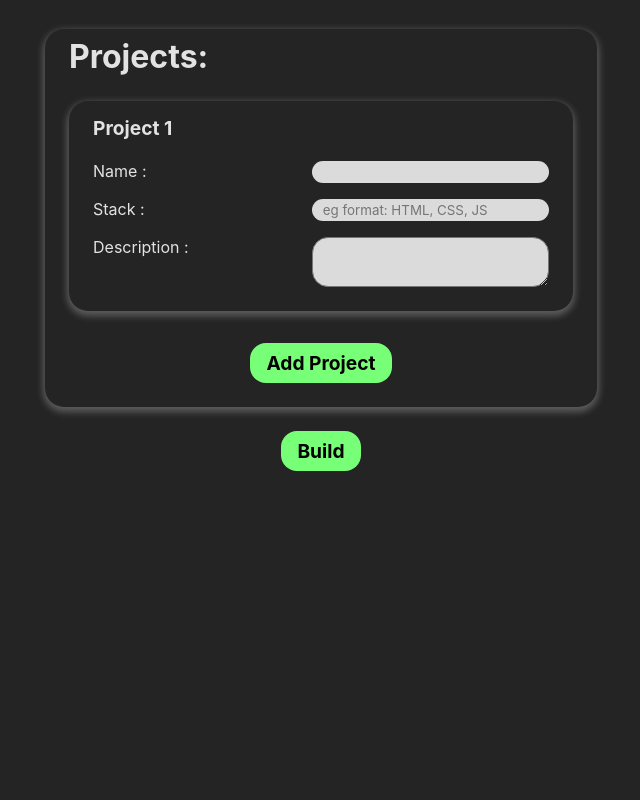
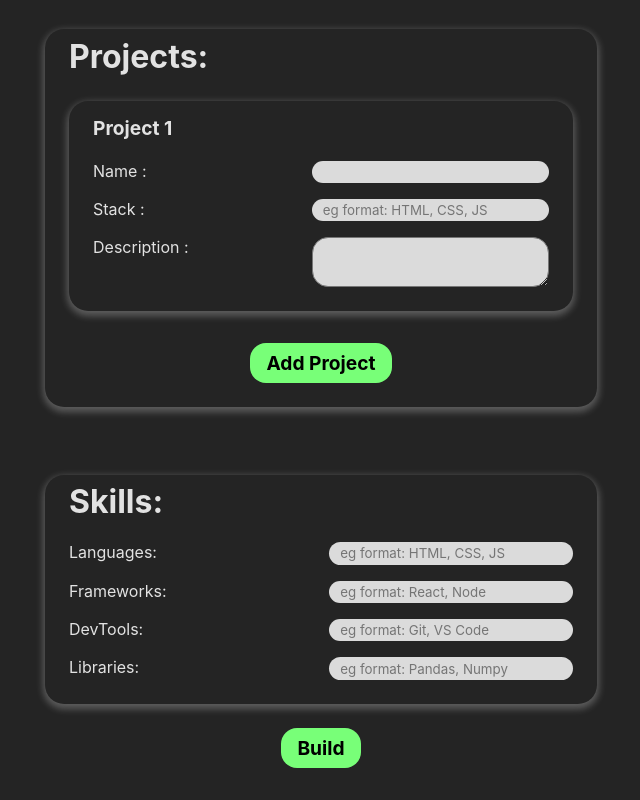
Before and after one commit to haze-09/buildCV, a React (Vite) app: page / in a window 1280 px wide. Shown: the part 1948-2748 px from the top of the page, without its empty margins (319-959 px from the left). Before the commit the page ends 2451 px from the top, so only its background shows below. Built offline with nearby package versions, Linux system fonts and the light colour scheme.

Commit message:
skills is controlled

```diff
--- a/src/components/form.jsx
+++ b/src/components/form.jsx
@@ -12,7 +12,7 @@ function Form({ setFormData, formData, handleSubmit }) {
       <Education setFormData={setFormData} formData={formData} />
       <Experience setFormData={setFormData} formData={formData} />
       <Projects setFormData={setFormData} formData={formData} />
-      {/* <Skills setFormData={setFormData} /> */}
+      <Skills setFormData={setFormData} formData={formData} />
       <div className="buttons">
         <button type="submit">Build</button>
       </div>
--- a/src/components/form/education.jsx
+++ b/src/components/form/education.jsx
@@ -1,4 +1,3 @@
-import { useState } from "react";
 import { Duration } from "./utils";
 
 function School({ grade, setFormData, formData }) {
--- a/src/components/form/experience.jsx
+++ b/src/components/form/experience.jsx
@@ -1,4 +1,3 @@
-import { useState } from "react";
 import { Duration } from "./utils";
 
 function Job({ setFormData, formData, index }) {
--- a/src/components/form/projects.jsx
+++ b/src/components/form/projects.jsx
@@ -1,5 +1,4 @@
-import { useState } from "react";
-import { Duration } from "./utils";
+
 
 function Proj({ setFormData, formData, index }) {
   function handleChange(e) {
--- a/src/components/form/skills.jsx
+++ b/src/components/form/skills.jsx
@@ -1,4 +1,16 @@
-function Skills() {
+function Skills({ setFormData, formData }) {
+
+  function handleChange(e) {
+    let { name, value } = e.target;
+    setFormData((prevState) => ({
+      ...prevState,
+      skills: {
+        ...prevState.skills,
+        [name]: value,
+      },
+    }));
+  }
+
   return (
     <fieldset>
       <legend>Skills:</legend>
@@ -10,6 +22,8 @@ function Skills() {
           name="languages"
           id="languages"
           placeholder="eg format: HTML, CSS, JS "
+          value={formData.skills.languages || ""}
+          onChange={handleChange}
           required
         />
         <label htmlFor="frameworks">Frameworks:</label>
@@ -18,6 +32,8 @@ function Skills() {
           name="frameworks"
           id="frameworks"
           placeholder="eg format: React, Node"
+          value={formData.skills.frameworks || ""}
+          onChange={handleChange}
         />
         <label htmlFor="devTools">DevTools:</label>
         <input
@@ -25,6 +41,8 @@ function Skills() {
           name="devTools"
           id="devTools"
           placeholder="eg format: Git, VS Code "
+          value={formData.skills.devTools || ""}
+          onChange={handleChange}
         />
         <label htmlFor="libraries">Libraries:</label>
         <input
@@ -32,6 +50,8 @@ function Skills() {
           name="libraries"
           id="libraries"
           placeholder="eg format: Pandas, Numpy "
+          value={formData.skills.libraries || ""}
+          onChange={handleChange}
         />
       </div>
     </fieldset>
```
